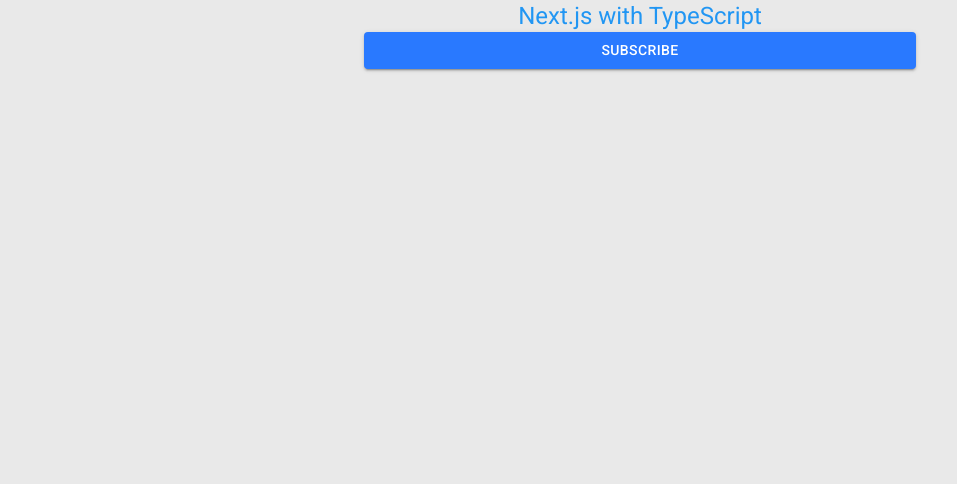
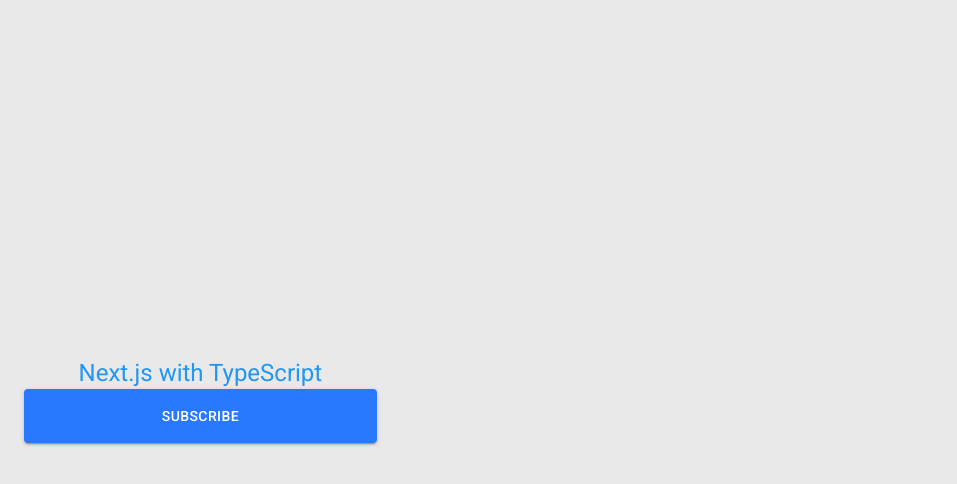
Before and after one commit to noriaki/anytt, a Next.js app: page / in a window 1280 px wide. Shown: the top 484 px of the page, without its empty margins (0-957 px from the left). Built offline with nearby package versions, Linux system fonts and the light colour scheme.

Commit message:
add CSS Modules

```diff
--- /dev/null
+++ b/src/components/Hero.module.css
@@ -0,0 +1,7 @@
+.root {
+  margin-top: 24px;
+}
+
+.big {
+  height: 54px;
+}
--- a/src/components/Hero.tsx
+++ b/src/components/Hero.tsx
@@ -4,10 +4,19 @@
 import Typography from '@material-ui/core/Typography';
 import Button from '@material-ui/core/Button';
 
+// styles
+import styles from './Hero.module.css';
+
 const Hero: React.FC = () => (
   <Typography variant="h5" component="h1" color="primary" align="center">
     Next.js with TypeScript
-    <Button variant="contained" color="secondary" fullWidth>
+    <Button
+      variant="contained"
+      color="secondary"
+      classes={{ root: styles.root }}
+      className={styles.big}
+      fullWidth
+    >
       Subscribe
     </Button>
   </Typography>
--- /dev/null
+++ b/src/contexts/global.css
@@ -0,0 +1,5 @@
+body {
+  min-height: 100vh;
+  display: flex;
+  align-items: center;
+}
--- a/src/pages/_app.tsx
+++ b/src/pages/_app.tsx
@@ -3,7 +3,9 @@
 import Head from 'next/head';
 import { ThemeProvider } from '@material-ui/core/styles';
 import CssBaseline from '@material-ui/core/CssBaseline';
+
 import theme from '~/contexts/theme';
+import '~/contexts/global.css';
 
 export default class MyApp extends App {
   componentDidMount() {
```
